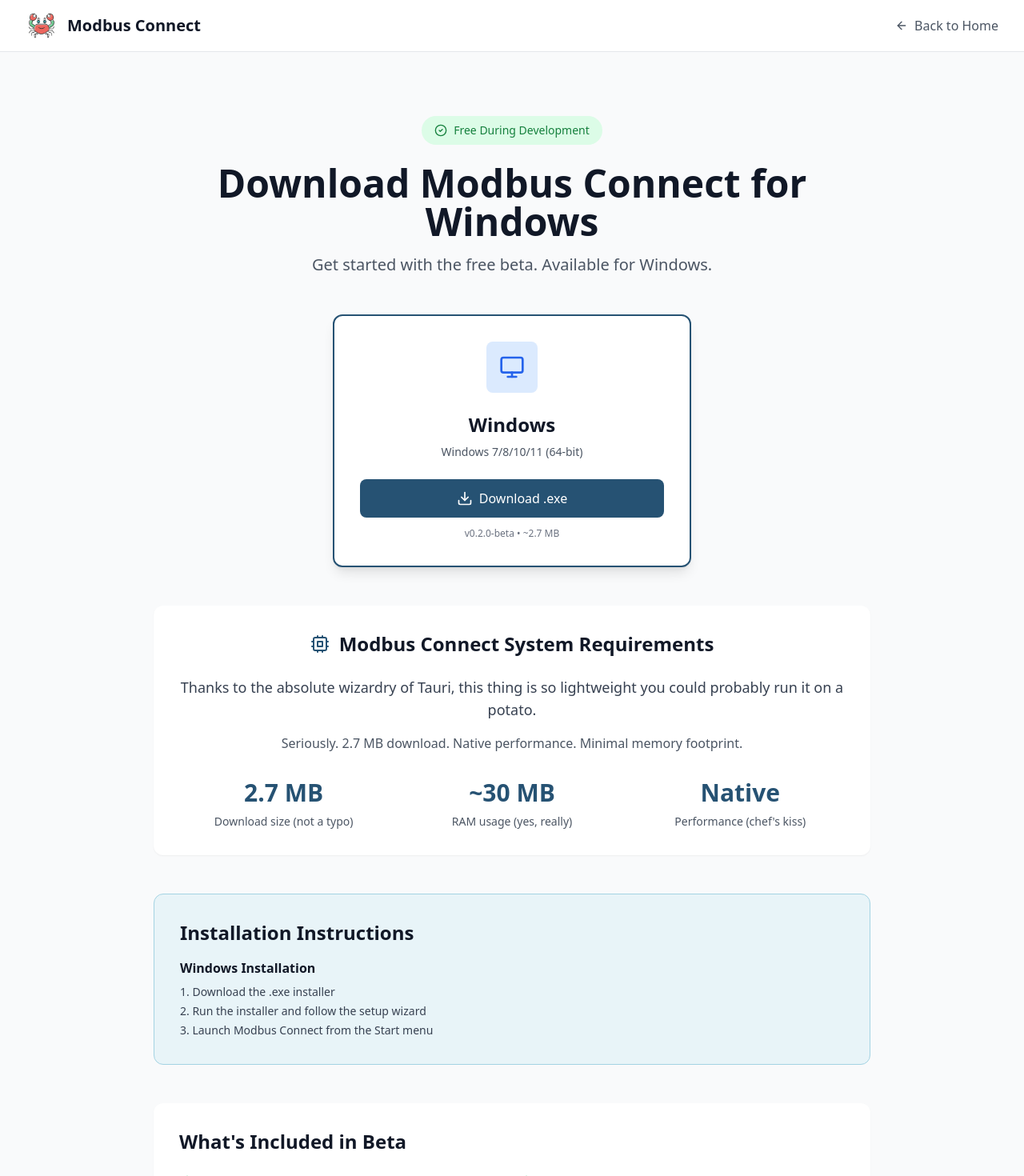
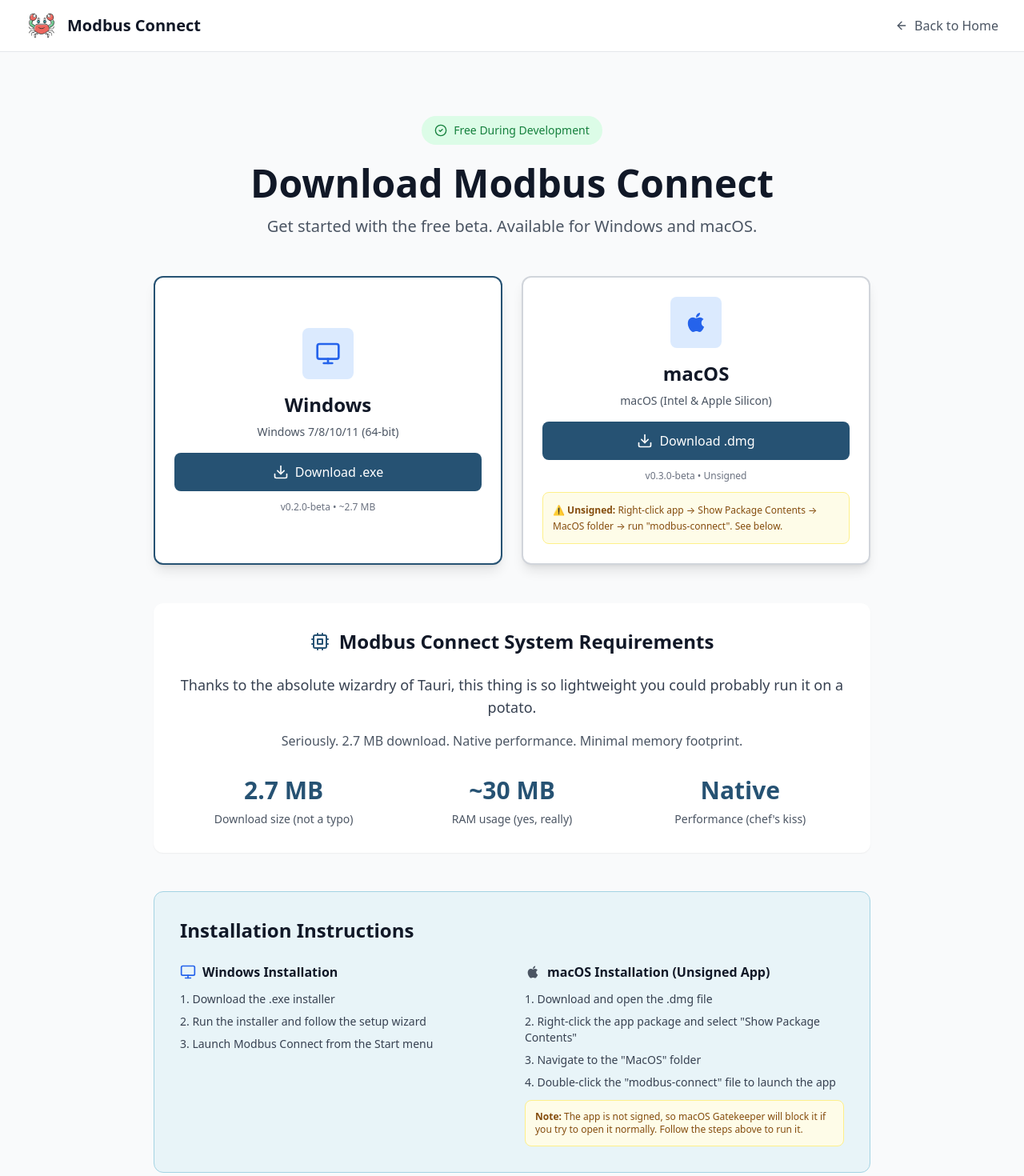
Before and after one commit to crabby-connect/modbusconnect-web, a Next.js app: page /download in a window 1280 px wide. Shown: the top 1470 px of the page at 80% size. Built offline with nearby package versions, Linux system fonts and the light colour scheme.

Commit message:
Added DMG download

```diff
--- a/app/download/page.tsx
+++ b/app/download/page.tsx
@@ -6,16 +6,16 @@
 export const metadata: Metadata = {
   title: "Download Modbus Connect - Free Modbus TCP/IP Monitoring Software",
   description:
-    "Download Modbus Connect free beta for Windows. Professional Modbus TCP/IP scanner and monitoring tool for industrial automation. 2.7 MB download, native performance, supports Windows 7/8/10/11.",
+    "Download Modbus Connect free beta for Windows and macOS. Professional Modbus TCP/IP scanner and monitoring tool for industrial automation. Native performance, supports Windows 7/8/10/11 and macOS.",
   keywords:
-    "download Modbus software, Modbus TCP/IP tool download, free Modbus scanner, Windows Modbus monitoring, industrial automation software download, SCADA tool download, PLC monitoring software",
+    "download Modbus software, Modbus TCP/IP tool download, free Modbus scanner, Windows Modbus monitoring, macOS Modbus tool, industrial automation software download, SCADA tool download, PLC monitoring software",
   alternates: {
     canonical: "https://modbusconnect.com/download",
   },
   openGraph: {
     title: "Download Modbus Connect - Free Modbus TCP/IP Monitoring Software",
     description:
-      "Download Modbus Connect free beta for Windows. Professional Modbus TCP/IP scanner and monitoring tool. 2.7 MB download, native performance.",
+      "Download Modbus Connect free beta for Windows and macOS. Professional Modbus TCP/IP scanner and monitoring tool. Native performance.",
     url: "https://modbusconnect.com/download",
     type: "website",
   },
@@ -63,24 +63,24 @@
               <span>Free During Development</span>
             </div>
             <h1 className="text-5xl font-bold text-gray-900 mb-4">
-              Download Modbus Connect for Windows
+              Download Modbus Connect
             </h1>
             <p className="text-xl text-gray-600">
-              Get started with the free beta. Available for Windows.
+              Get started with the free beta. Available for Windows and macOS.
             </p>
           </div>
 
           {/* Download Cards */}
-          <div className="max-w-md mx-auto mb-12">
+          <div className="grid md:grid-cols-2 gap-6 max-w-4xl mx-auto mb-12">
             {/* Windows */}
-            <div className="bg-white rounded-xl p-8 shadow-lg hover:shadow-xl transition border-2 border-primary-600">
-              <div className="w-16 h-16 bg-blue-100 rounded-lg flex items-center justify-center mb-6 mx-auto">
+            <div className="bg-white rounded-xl p-6 shadow-lg hover:shadow-xl transition border-2 border-primary-600 flex flex-col items-center justify-center">
+              <div className="w-16 h-16 bg-blue-100 rounded-lg flex items-center justify-center mb-4">
                 <Monitor className="w-8 h-8 text-blue-600" />
               </div>
               <h3 className="text-2xl font-bold text-gray-900 text-center mb-2">
                 Windows
               </h3>
-              <p className="text-sm text-gray-600 text-center mb-6">
+              <p className="text-sm text-gray-600 text-center mb-4">
                 Windows 7/8/10/11 (64-bit)
               </p>
               <a
@@ -96,6 +96,44 @@
               <p className="text-xs text-gray-500 text-center mt-3">
                 v0.2.0-beta • ~2.7 MB
               </p>
+            </div>
+
+            {/* macOS */}
+            <div className="bg-white rounded-xl p-6 shadow-lg hover:shadow-xl transition border-2 border-gray-300 flex flex-col">
+              <div className="w-16 h-16 bg-blue-100 rounded-lg flex items-center justify-center mb-4 mx-auto">
+                <svg
+                  className="w-8 h-8 text-blue-600"
+                  viewBox="0 0 24 24"
+                  fill="currentColor"
+                >
+                  <path d="M17.05 20.28c-.98.95-2.05.8-3.08.35-1.09-.46-2.09-.48-3.24 0-1.44.62-2.2.44-3.06-.35C2.79 15.25 3.51 7.59 9.05 7.31c1.35.07 2.29.74 3.08.8 1.18-.24 2.31-.93 3.57-.84 1.51.12 2.65.72 3.4 1.8-3.12 1.87-2.38 5.98.48 7.13-.57 1.5-1.31 2.99-2.54 4.09l.01-.01zM12.03 7.25c-.15-2.23 1.66-4.07 3.74-4.25.29 2.58-2.34 4.5-3.74 4.25z" />
+                </svg>
+              </div>
+              <h3 className="text-2xl font-bold text-gray-900 text-center mb-2">
+                macOS
+              </h3>
+              <p className="text-sm text-gray-600 text-center mb-4">
+                macOS (Intel & Apple Silicon)
+              </p>
+              <a
+                href="/downloads/Modbus Connect_0.3.0_x64.dmg"
+                className="w-full bg-primary-600 text-white px-6 py-3 rounded-lg hover:bg-primary-700 transition font-medium flex items-center justify-center"
+                download
+                title="Download Modbus Connect v0.3.0 for macOS"
+                aria-label="Download Modbus Connect DMG for macOS"
+              >
+                <Download className="w-5 h-5 mr-2" />
+                Download .dmg
+              </a>
+              <p className="text-xs text-gray-500 text-center mt-3 mb-3">
+                v0.3.0-beta • Unsigned
+              </p>
+              <div className="p-3 bg-yellow-50 border border-yellow-200 rounded-lg mt-auto">
+                <p className="text-xs text-yellow-800 leading-relaxed">
+                  <strong>⚠️ Unsigned:</strong> Right-click app → Show Package
+                  Contents → MacOS folder → run "modbus-connect". See below.
+                </p>
+              </div>
             </div>
           </div>
 
@@ -148,19 +186,53 @@
 
           {/* Installation Instructions */}
           <div className="bg-primary-50 rounded-xl p-8 border border-primary-200">
-            <h2 className="text-2xl font-bold text-gray-900 mb-4">
+            <h2 className="text-2xl font-bold text-gray-900 mb-6">
               Installation Instructions
             </h2>
 
+            <div className="grid md:grid-cols-2 gap-8">
               <div>
-              <h3 className="font-semibold text-gray-900 mb-2">
+                <h3 className="font-semibold text-gray-900 mb-3 flex items-center">
+                  <Monitor className="w-5 h-5 mr-2 text-blue-600" />
                   Windows Installation
                 </h3>
-              <ol className="list-decimal list-inside space-y-1 text-sm text-gray-700">
+                <ol className="list-decimal list-inside space-y-2 text-sm text-gray-700">
                   <li>Download the .exe installer</li>
                   <li>Run the installer and follow the setup wizard</li>
                   <li>Launch Modbus Connect from the Start menu</li>
                 </ol>
+              </div>
+
+              <div>
+                <h3 className="font-semibold text-gray-900 mb-3 flex items-center">
+                  <svg
+                    className="w-5 h-5 mr-2 text-gray-600"
+                    viewBox="0 0 24 24"
+                    fill="currentColor"
+                  >
+                    <path d="M17.05 20.28c-.98.95-2.05.8-3.08.35-1.09-.46-2.09-.48-3.24 0-1.44.62-2.2.44-3.06-.35C2.79 15.25 3.51 7.59 9.05 7.31c1.35.07 2.29.74 3.08.8 1.18-.24 2.31-.93 3.57-.84 1.51.12 2.65.72 3.4 1.8-3.12 1.87-2.38 5.98.48 7.13-.57 1.5-1.31 2.99-2.54 4.09l.01-.01zM12.03 7.25c-.15-2.23 1.66-4.07 3.74-4.25.29 2.58-2.34 4.5-3.74 4.25z" />
+                  </svg>
+                  macOS Installation (Unsigned App)
+                </h3>
+                <ol className="list-decimal list-inside space-y-2 text-sm text-gray-700">
+                  <li>Download and open the .dmg file</li>
+                  <li>
+                    Right-click the app package and select "Show Package
+                    Contents"
+                  </li>
+                  <li>Navigate to the "MacOS" folder</li>
+                  <li>
+                    Double-click the "modbus-connect" file to launch the app
+                  </li>
+                </ol>
+                <div className="mt-3 p-3 bg-yellow-50 border border-yellow-200 rounded-lg">
+                  <p className="text-xs text-yellow-800">
+                    <strong>Note:</strong> The app is not signed, so macOS
+                    Gatekeeper will block it if you try to open it normally.
+                    Follow the steps above to run it.
+                  </p>
+                </div>
+              </div>
             </div>
           </div>
 
```
Lines whose indentation alone changed are shown as unchanged.
